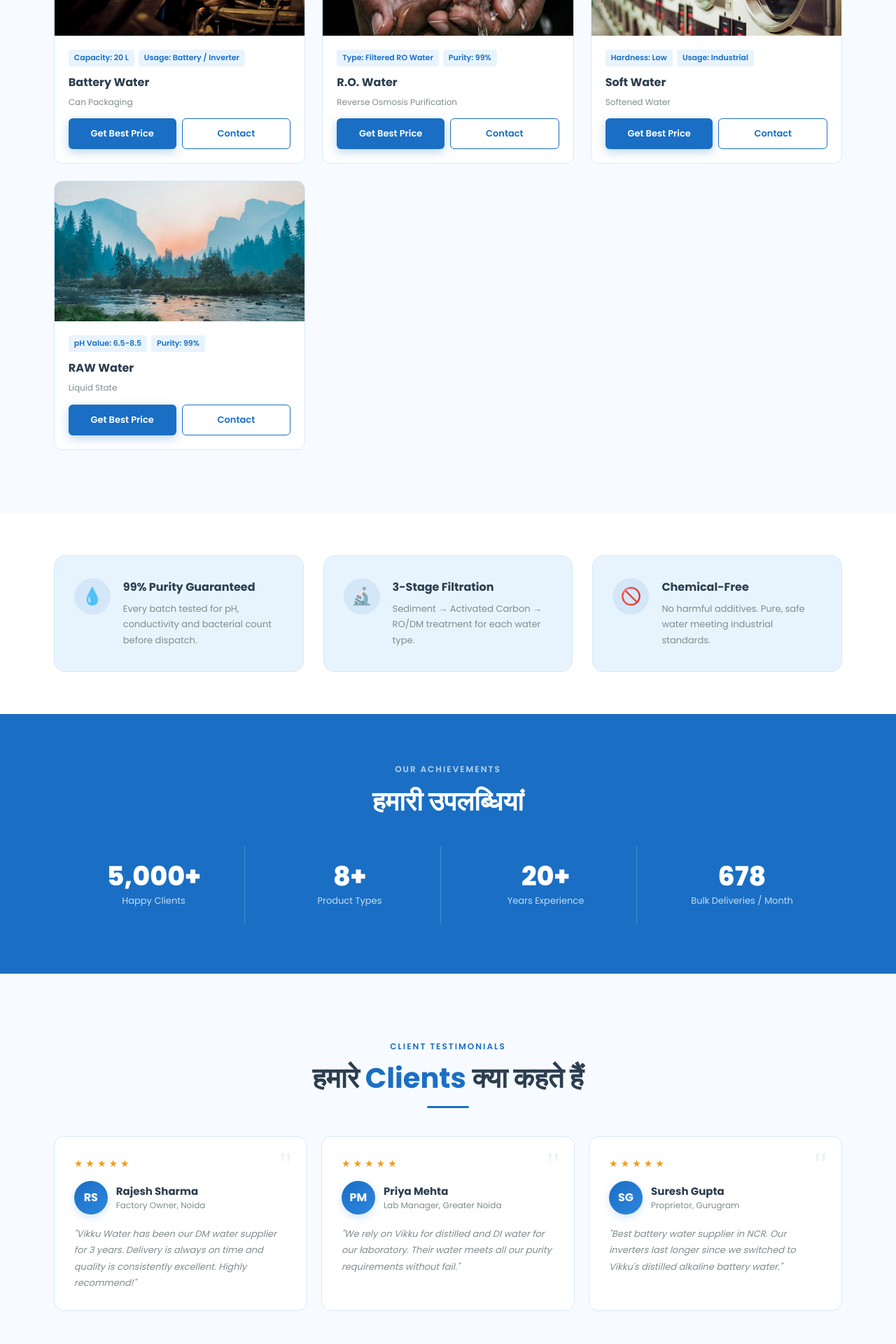
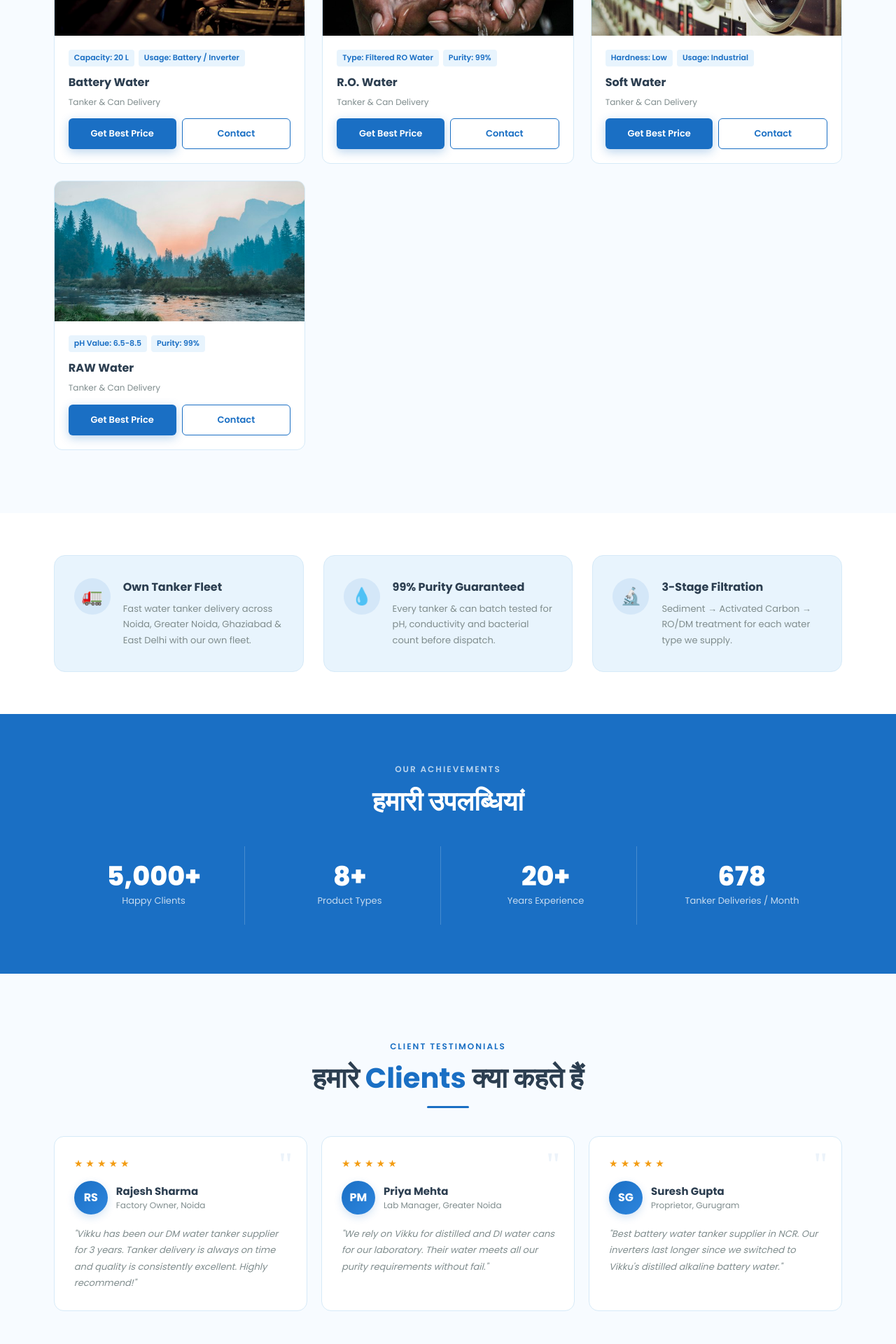
Before and after one commit to deeps00007/vikku, a React (Vite) app: page / in a window 1280 px wide. Shown: the part 2700-4620 px from the top of the page at 70% size. Built offline with nearby package versions, Linux system fonts and the light colour scheme.

Commit message:
Strengthen tanker keyword across features, stats, testimonials, product cards

```diff
--- a/Vikku_water.jsx
+++ b/Vikku_water.jsx
@@ -18,25 +18,25 @@
 
 const PRODUCTS = [
   { name: "DM (Demineralized) Water", img: "/dm-demineralized-water-supplier.jpg",
-    desc: "Industrial Grade",
+    desc: "Tanker & Can Delivery",
     details: ["Purity: 99%", "Usage: Industrial"] },
   { name: "Distilled Water", img: "/distilled-water-supplier.jpg",
-    desc: "Source: H2O",
+    desc: "Tanker & Can Delivery",
     details: ["Usage: Laboratory", "Boiling Point: 100°C"] },
   { name: "DI Water", img: "/DI-deionized-water.jpg",
-    desc: "Deionized Water",
+    desc: "Tanker & Can Delivery",
     details: ["Conductivity: < 1.3", "Usage: Laboratory"] },
   { name: "Battery Water", img: "/battery-water-supplier.jpg",
-    desc: "Can Packaging",
+    desc: "Tanker & Can Delivery",
     details: ["Capacity: 20 L", "Usage: Battery / Inverter"] },
   { name: "R.O. Water", img: "/ro-water-supplier.jpg",
-    desc: "Reverse Osmosis Purification",
+    desc: "Tanker & Can Delivery",
     details: ["Type: Filtered RO Water", "Purity: 99%"] },
   { name: "Soft Water", img: "/soft-water-supplier.jpg",
-    desc: "Softened Water",
+    desc: "Tanker & Can Delivery",
     details: ["Hardness: Low", "Usage: Industrial"] },
   { name: "RAW Water", img: "/raw-water-supplier.jpg",
-    desc: "Liquid State",
+    desc: "Tanker & Can Delivery",
     details: ["pH Value: 6.5-8.5", "Purity: 99%"] }
 ];
 
@@ -65,22 +65,22 @@
 ];
 
 const FEATURES = [
-  { icon: "💧", title: "99% Purity Guaranteed", desc: "Every batch tested for pH, conductivity and bacterial count before dispatch." },
-  { icon: "🔬", title: "3-Stage Filtration", desc: "Sediment → Activated Carbon → RO/DM treatment for each water type." },
-  { icon: "🚫", title: "Chemical-Free", desc: "No harmful additives. Pure, safe water meeting industrial standards." },
+  { icon: "🚛", title: "Own Tanker Fleet", desc: "Fast water tanker delivery across Noida, Greater Noida, Ghaziabad & East Delhi with our own fleet." },
+  { icon: "💧", title: "99% Purity Guaranteed", desc: "Every tanker & can batch tested for pH, conductivity and bacterial count before dispatch." },
+  { icon: "🔬", title: "3-Stage Filtration", desc: "Sediment → Activated Carbon → RO/DM treatment for each water type we supply." },
 ];
 
 const STATS = [
   { n: "5,000+", l: "Happy Clients" },
   { n: "8+", l: "Product Types" },
   { n: "20+", l: "Years Experience" },
-  { n: "678", l: "Bulk Deliveries / Month" },
+  { n: "678", l: "Tanker Deliveries / Month" },
 ];
 
 const TESTIMONIALS = [
-  { name: "Rajesh Sharma", role: "Factory Owner, Noida", text: "Vikku Water has been our DM water supplier for 3 years. Delivery is always on time and quality is consistently excellent. Highly recommend!", avatar: "RS" },
-  { name: "Priya Mehta", role: "Lab Manager, Greater Noida", text: "We rely on Vikku for distilled and DI water for our laboratory. Their water meets all our purity requirements without fail.", avatar: "PM" },
-  { name: "Suresh Gupta", role: "Proprietor, Gurugram", text: "Best battery water supplier in NCR. Our inverters last longer since we switched to Vikku's distilled alkaline battery water.", avatar: "SG" },
+  { name: "Rajesh Sharma", role: "Factory Owner, Noida", text: "Vikku has been our DM water tanker supplier for 3 years. Tanker delivery is always on time and quality is consistently excellent. Highly recommend!", avatar: "RS" },
+  { name: "Priya Mehta", role: "Lab Manager, Greater Noida", text: "We rely on Vikku for distilled and DI water cans for our laboratory. Their water meets all our purity requirements without fail.", avatar: "PM" },
+  { name: "Suresh Gupta", role: "Proprietor, Gurugram", text: "Best battery water tanker supplier in NCR. Our inverters last longer since we switched to Vikku's distilled alkaline battery water.", avatar: "SG" },
 ];
 
 const BRANDS = ["AQUA PURE", "NOIDA IND.", "NCR WATER", "HI-PURE", "VIKKU CO."];
```
Also changed, not shown: 1 other file (tests, documents, lock files or other folders).
